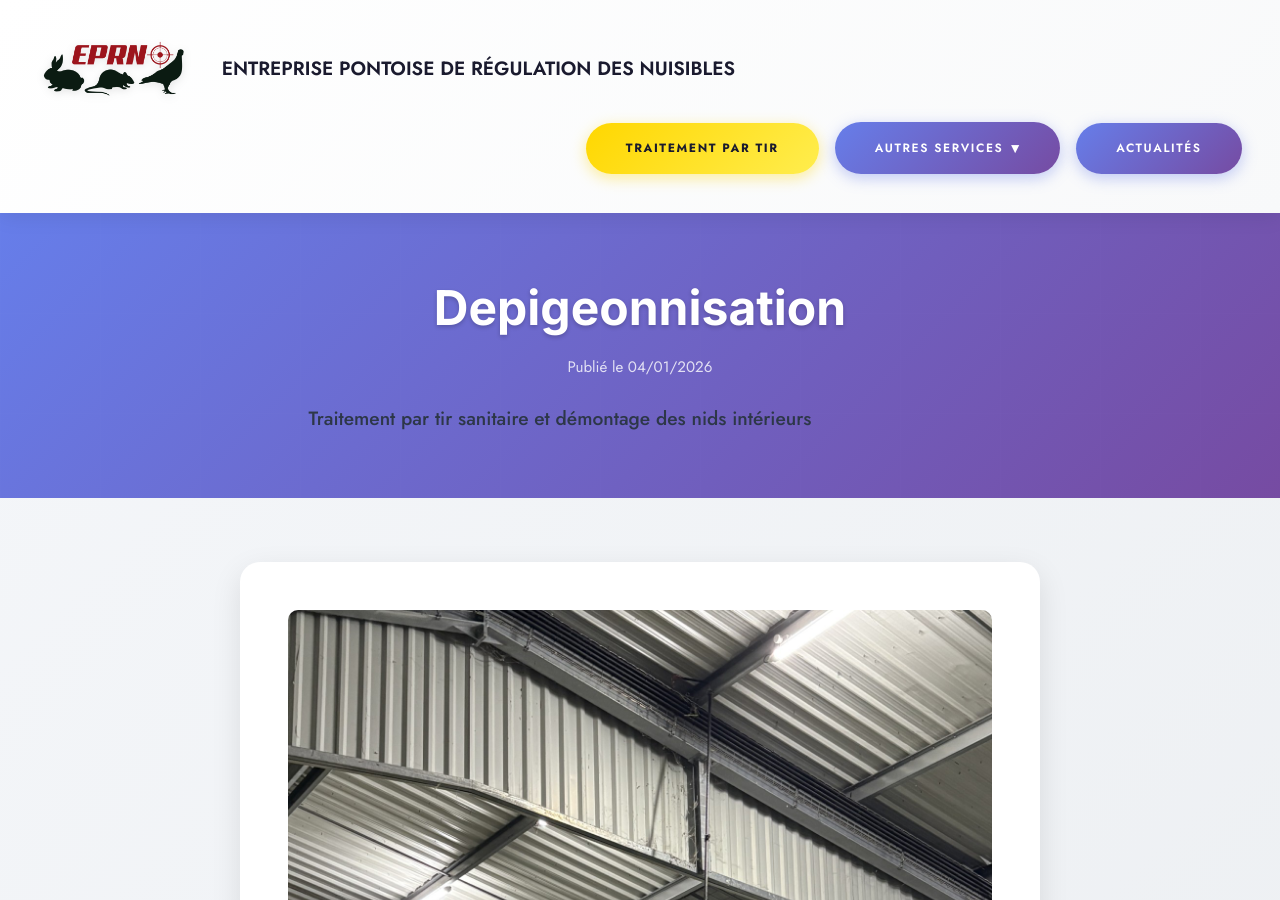
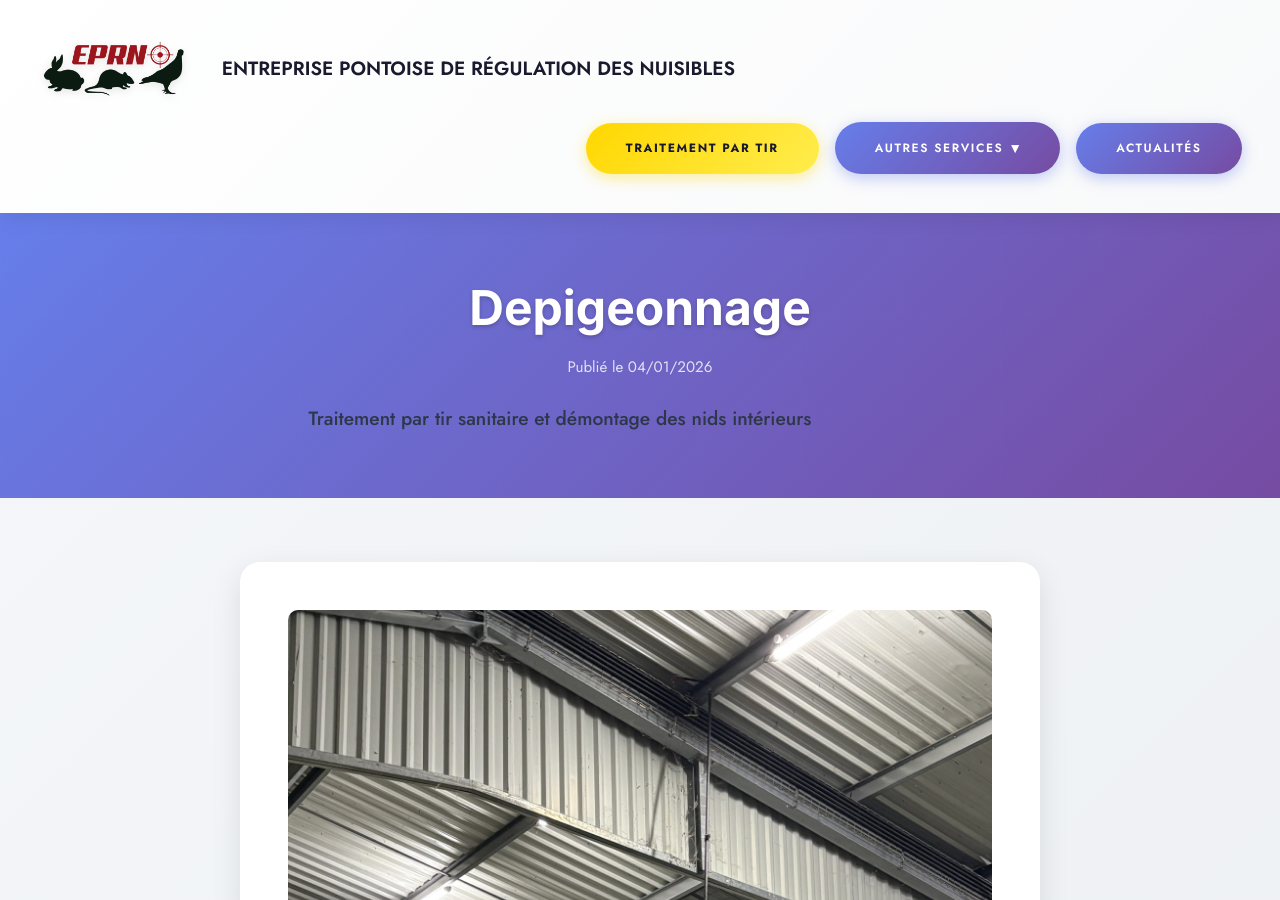
Before and after one commit to TheDoubleJo/eprn, a Jekyll site: the page built from _posts/2026-01-04-depigeonnisation.md, in a window 1280 px wide and 900 px high. Built offline with Jekyll 4.4.1, drawn with Linux system fonts in a browser that asks for light colours.

Commit message:
Update Actualités “2026-01-04-depigeonnisation”

```diff
--- a/_posts/2026-01-04-depigeonnisation.md
+++ b/_posts/2026-01-04-depigeonnisation.md
@@ -1,8 +1,10 @@
 ---
 layout: post
-title: Depigeonnisation
+title: Depigeonnage
 description: Traitement par tir sanitaire et démontage des nids intérieurs
 image: /images/uploads/Démontage nid.jpg
+youtube_url: ''
 date: 2026-01-04 11:07:00 +0100
 ---
+
 SARL EPRN : La pollution engendrée par les fientes des nombreux pigeons sur les matériaux finis de cette entreprise de St jean d'Angély, à déclenchée une intervention urgente réalisée en 48h, permettant de retrouver une situation sanitaire normale.
```
